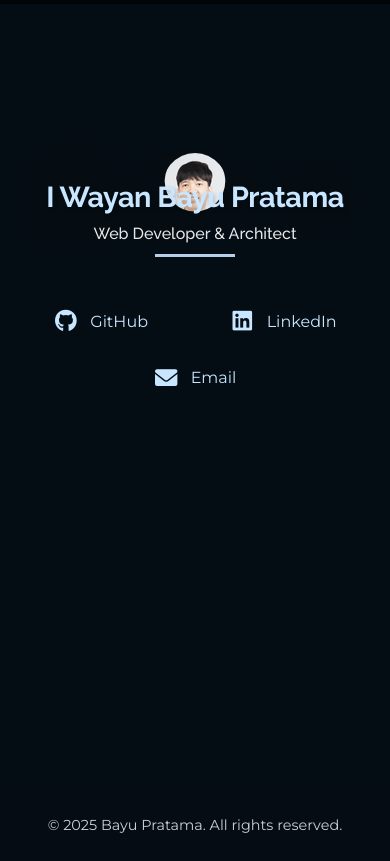
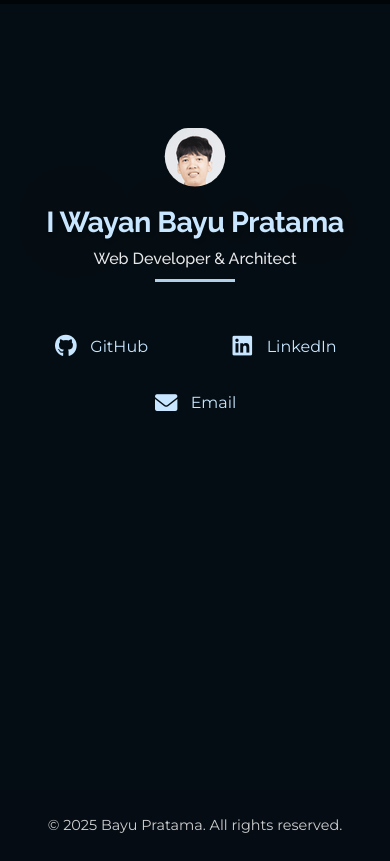
Before and after one commit to bypr1/bypr1.github.io, a plain HTML site: page index.html in a window 390 px wide. Shown: the part 840-1701 px from the top of the page. Drawn offline with Linux system fonts and the light colour scheme; grey boxes are pictures that could not be loaded; a web font is replaced by a local one.

Commit message:
fix mobile styling

```diff
--- a/styles.css
+++ b/styles.css
@@ -366,11 +366,11 @@ footer {
     .profile-image {
         max-width: 70%;
         position: relative;
-        margin-bottom: -100px;
+        margin-bottom: -50px;
     }
 
     .profile-image img {
-        border-radius: 50%;
+        border-radius: 40%;
         clip-path: circle(40% at 50% 35%);
     }
 
```
